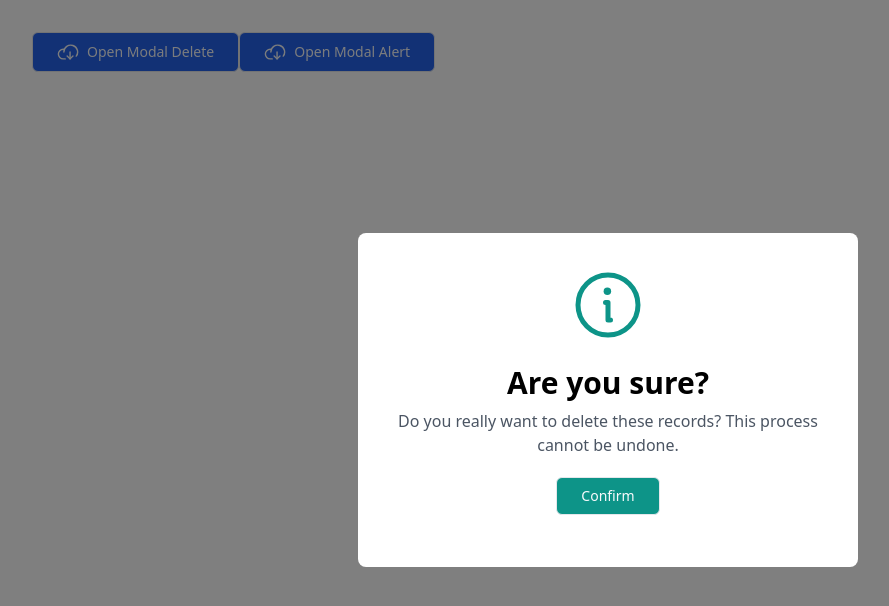
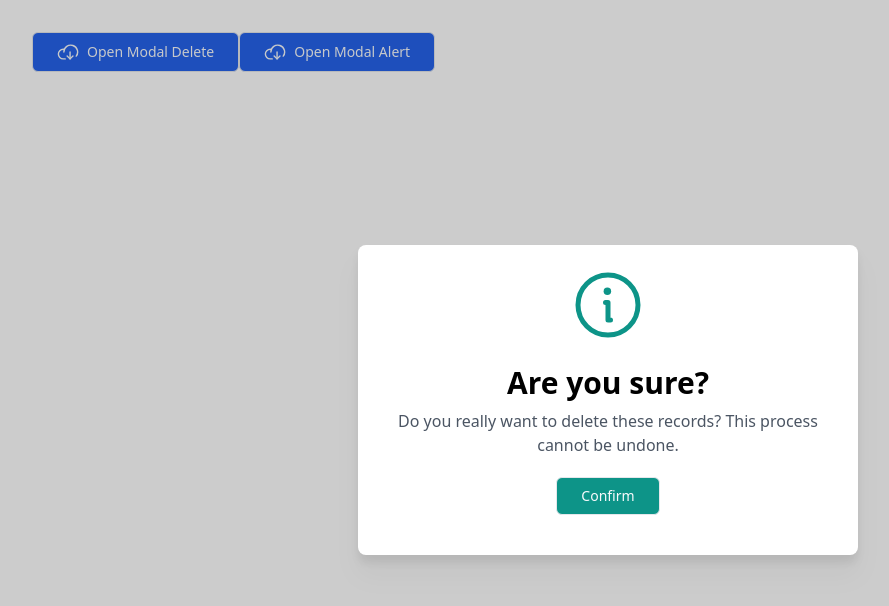
Before and after one commit to LucasSantus/vite-react-tailwindcss-components, a React (Vite) app: page / in a window 1280 px wide. Both pictures are taken after a click on the button "Open Modal Alert". Shown: the top 606 px of the page, without its empty margins (32-921 px from the left). Built offline with nearby package versions, Linux system fonts and the light colour scheme.

Commit message:
:pushpin: implement code of modals [ src/components/modal/index.tsx ]

```diff
--- a/src/components/modal/index.tsx
+++ b/src/components/modal/index.tsx
@@ -1,47 +1,40 @@
-import { FC, ReactNode } from "react"
-import { CloudArrowDown } from "phosphor-react"
+import { FC } from "react";
+import { CloudArrowDown } from "phosphor-react";
 import { Button } from "../Button";
+import { IModalMainProps } from "./types/types";
 
-interface IModalProps {
-  children: ReactNode
-  active: boolean
-  setActive: (active: boolean) => void
-  textButton: string
-}
-
-export const Modal: FC<IModalProps> = ({
+export const Modal: FC<IModalMainProps> = ({
   children,
   active,
   setActive,
-  textButton
+  textButton,
 }) => {
-
   const handleIsActivate = () => {
-    setActive(!active)
-  }
+    setActive(!active);
+  };
 
   return (
     <>
       <Button
         variant="btn-primary"
-        description={ textButton }
-        onClick={ handleIsActivate }
+        description={textButton}
+        onClick={handleIsActivate}
         icon={<CloudArrowDown size={22} className="text-light" />}
         textVariant="text-light"
       />
       {active ? (
         <div
           onClick={() => setActive(!active)}
-          className="absolute top-0 bottom-0 right-0 left-0 z-10 flex justify-center items-center bg-black/50"
+          className="absolute top-0 bottom-0 right-0 left-0 z-80 flex justify-center items-center bg-black/20"
         >
           <div
             onClick={(event) => event.stopPropagation()}
-            className="w-[500px] bg-white rounded-lg p-8 flex flex-col items-center justify-center text-center"
+            className="w-10/12 sm:w-[500px] h-auto max-h-[600px] bg-white rounded-lg flex flex-col items-center justify-center text-center drop-shadow-xl p-5"
           >
             {children}
           </div>
         </div>
-        ) : null}
+      ) : null}
     </>
-  )
-}
+  );
+};
```
